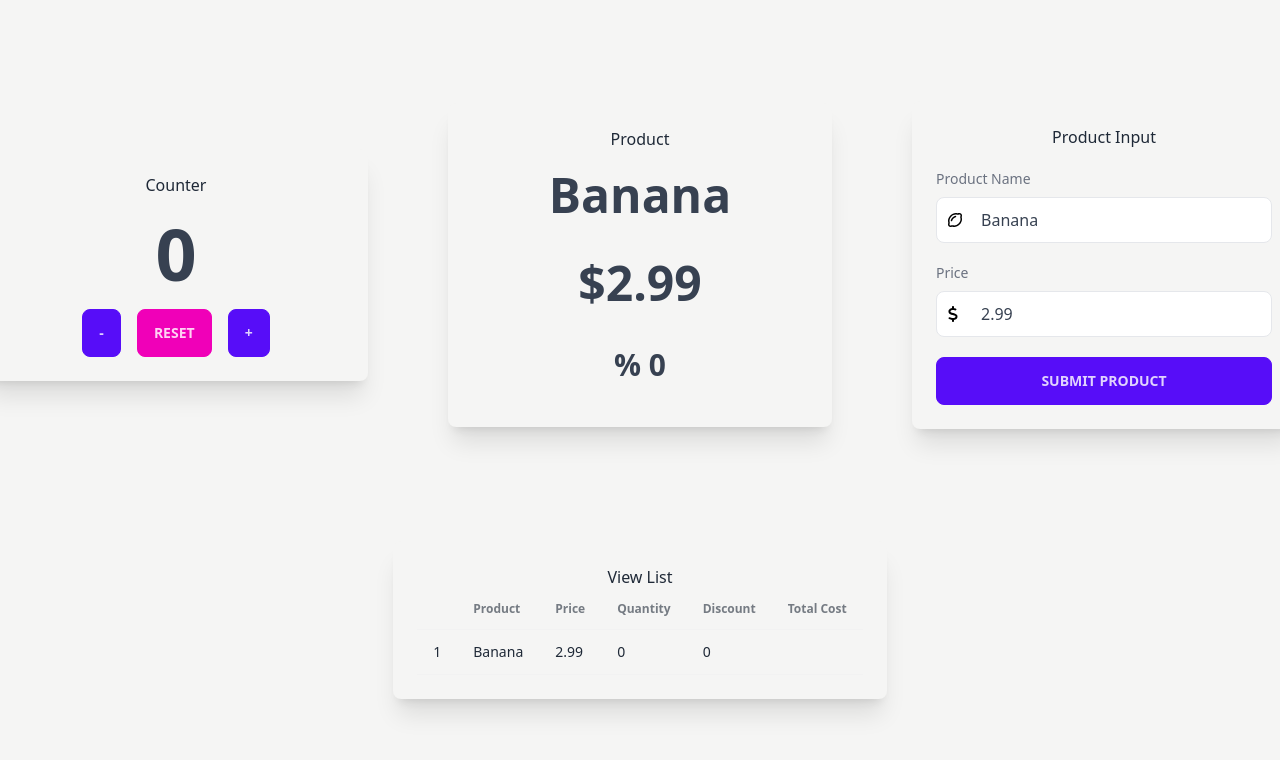
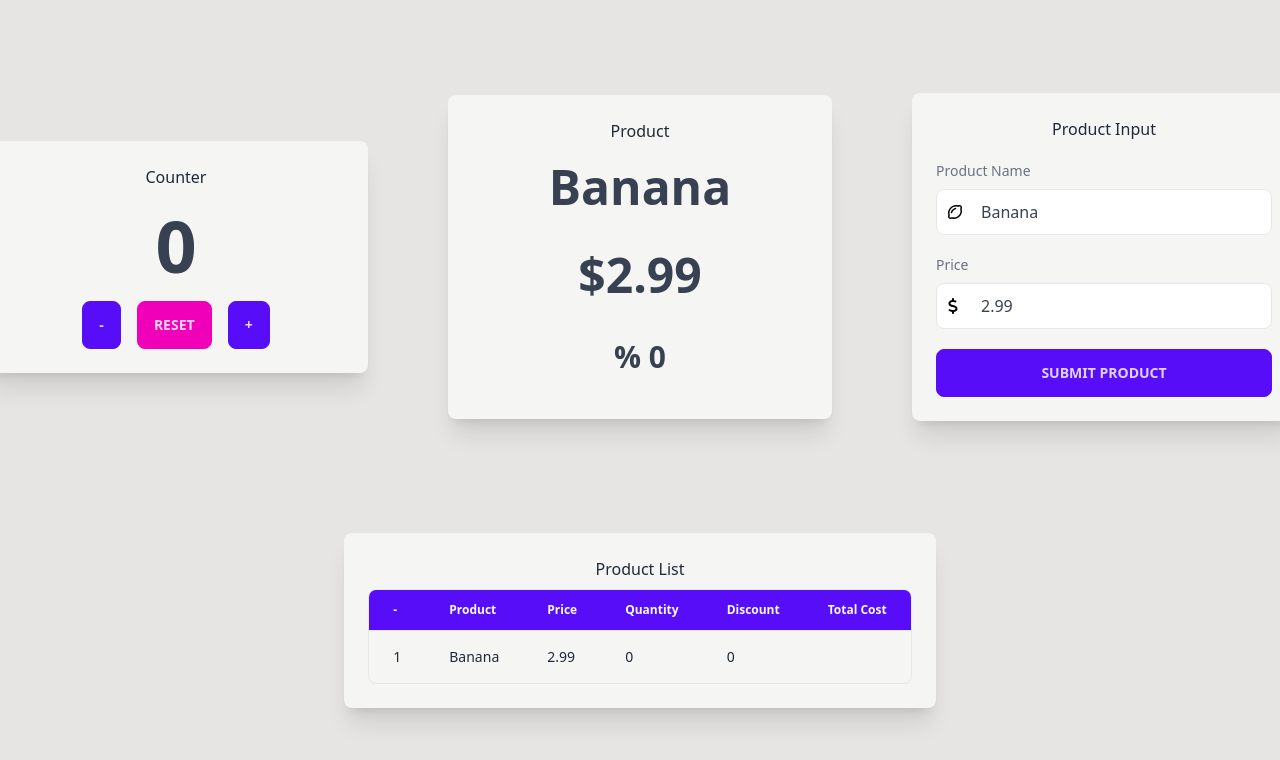
Before and after one commit to JustenMX/ntu-price-cart-app, a React (Vite) app: page / in a window 1280 px wide. Both pictures are taken after a click on the button "SUBMIT PRODUCT". Shown: the top 760 px of the page. Built offline with nearby package versions, Linux system fonts and the light colour scheme.

Commit message:
Update CSS for ViewList

```diff
--- a/src/components/Input.jsx
+++ b/src/components/Input.jsx
@@ -40,7 +40,6 @@ function Input(props) {
 
           <input
             type="text"
-            placeholder={productInputLabel}
             value={productInputLabel}
             onChange={handlerChangeProductName}
             className="block w-full py-2.5 text-gray-700 placeholder-gray-400/70 bg-white border border-gray-200 rounded-lg pl-11 pr-5 rtl:pr-11 rtl:pl-5 dark:bg-gray-900 dark:text-gray-300 dark:border-gray-600 focus:border-blue-400 dark:focus:border-blue-300 focus:ring-blue-300 focus:outline-none focus:ring focus:ring-opacity-40"
@@ -73,7 +72,6 @@ function Input(props) {
 
           <input
             type="number"
-            placeholder={priceInputLabel}
             value={priceInputLabel}
             onChange={handlerChangePrice}
             className="block w-full py-2.5 text-gray-700 placeholder-gray-400/70 bg-white border border-gray-200 rounded-lg pl-11 pr-5 rtl:pr-11 rtl:pl-5 dark:bg-gray-900 dark:text-gray-300 dark:border-gray-600 focus:border-blue-400 dark:focus:border-blue-300 focus:ring-blue-300 focus:outline-none focus:ring focus:ring-opacity-40"
--- a/src/components/ProductContainer.jsx
+++ b/src/components/ProductContainer.jsx
@@ -69,7 +69,7 @@ function ProductContainer() {
 
   return (
     <>
-      <div className="flex flex-col justify-center items-center h-screen bg-stone-100">
+      <div className="flex flex-col justify-center items-center h-screen bg-stone-200">
         <div className="flex flex-row justify-center items-center">
           <Product
             count={count}
@@ -86,8 +86,8 @@ function ProductContainer() {
         </div>
         <div className="flex justify-center items-center mt-8">
           <div className="w-auto h-auto card bg-stone-100 shadow-xl rounded-lg p-6 m-10">
-            <div className="text-center">
-              <h1>View List</h1>
+            <div className="text-center mb-2">
+              <h1>Product List</h1>
             </div>
 
             <ViewList list={list} />
--- a/src/components/ViewList.jsx
+++ b/src/components/ViewList.jsx
@@ -1,34 +1,80 @@
+/* eslint-disable react/prop-types */
 //
 
 function ViewList(props) {
   const { list } = props;
   return (
     <>
-      <div className="overflow-x-auto">
-        <table className="table table-zebra">
-          {/* head */}
-          <thead>
+      <div className="flex flex-col">
+        <div className="-m-1.5 overflow-x-auto">
+          <div className="p-1.5 min-w-full inline-block align-middle">
+            <div className="border rounded-lg overflow-hidden dark:border-gray-700">
+              <table className="min-w-full divide-y divide-gray-200 dark:divide-gray-700">
+                <thead className="bg-primary">
                   <tr>
-              <th></th>
-              <th>Product</th>
-              <th>Price</th>
-              <th>Quantity</th>
-              <th>Discount</th>
-              <th>Total Cost</th>
+                    <th
+                      scope="col"
+                      className="px-6 py-3 text-left text-xs font-semibold text-slate-50"
+                    >
+                      -
+                    </th>
+                    <th
+                      scope="col"
+                      className="px-6 py-3 text-left text-xs font-semibold text-slate-50"
+                    >
+                      Product
+                    </th>
+                    <th
+                      scope="col"
+                      className="px-6 py-3 text-left text-xs font-semibold text-slate-50"
+                    >
+                      Price
+                    </th>
+                    <th
+                      scope="col"
+                      className="px-6 py-3 text-left text-xs font-semibold text-slate-50"
+                    >
+                      Quantity
+                    </th>
+                    <th
+                      scope="col"
+                      className="px-6 py-3 text-left text-xs font-semibold text-slate-50"
+                    >
+                      Discount
+                    </th>
+                    <th
+                      scope="col"
+                      className="px-6 py-3 text-left text-xs font-semibold text-slate-50"
+                    >
+                      Total Cost
+                    </th>
                   </tr>
                 </thead>
-          <tbody>
+                <tbody className="divide-y divide-gray-200 dark:divide-gray-700">
                   {list.map((listItem) => (
                     <tr key={listItem.id}>
-                <td>{listItem.id}</td>
-                <td>{listItem.name}</td>
-                <td>{listItem.price}</td>
-                <td>{listItem.quantity}</td>
-                <td>{listItem.discount}</td>
+                      <td className="px-6 py-4 whitespace-nowrap text-sm font-medium text-gray-800">
+                        {listItem.id}
+                      </td>
+                      <td className="px-6 py-4 whitespace-nowrap text-sm font-medium text-gray-800">
+                        {listItem.name}
+                      </td>
+                      <td className="px-6 py-4 whitespace-nowrap text-sm font-medium text-gray-800">
+                        {listItem.price}
+                      </td>
+                      <td className="px-6 py-4 whitespace-nowrap text-sm font-medium text-gray-800">
+                        {listItem.quantity}
+                      </td>
+                      <td className="px-6 py-4 whitespace-nowrap text-sm font-medium text-gray-800">
+                        {listItem.discount}
+                      </td>
                     </tr>
                   ))}
                 </tbody>
               </table>
+            </div>
+          </div>
+        </div>
       </div>
     </>
   );
```
Lines whose indentation alone changed are shown as unchanged.
